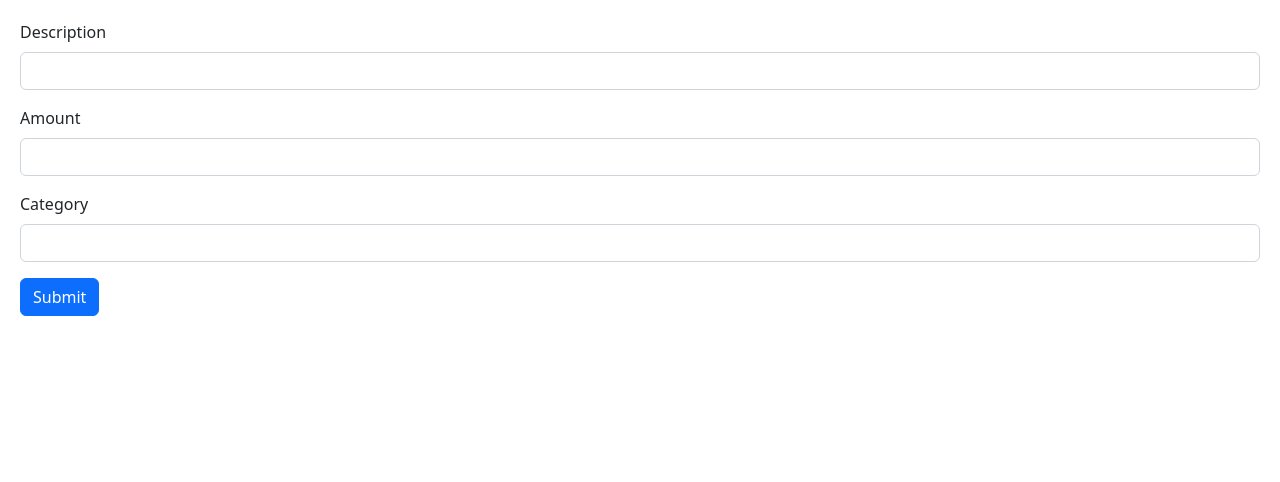
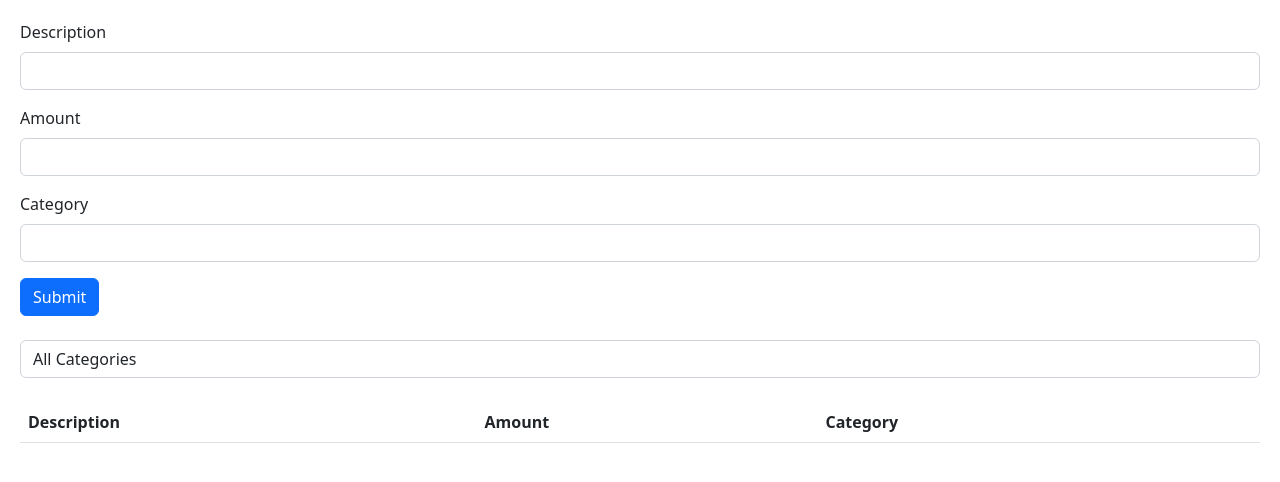
Before and after one commit to khaingthinzarthwe/MoshReactCourse, a React (Vite) app: page / in a window 1280 px wide. Shown: the top 482 px of the page. Built offline with nearby package versions, Linux system fonts and the light colour scheme.

Commit message:
Exercise-Expense Tracker

```diff
--- a/src/components/FormExercise.tsx
+++ b/src/components/FormExercise.tsx
@@ -1,5 +1,5 @@
-import React, { FormEvent, useRef } from "react";
-import { FieldValues, useForm } from "react-hook-form";
+import React, { useState } from "react";
+import { useForm } from "react-hook-form";
 
 interface formData {
   description: string;
@@ -8,11 +8,28 @@ interface formData {
 }
 
 const FormExercise = () => {
-  const { register, handleSubmit, formState: { errors } } = useForm<formData>();
+  const {
+    register,
+    handleSubmit,
+    formState: { errors },
+  } = useForm<formData>();
 
-  const onSubmit = (data: FieldValues) => console.log(data);
+  const [items, setItems] = useState<Array<formData>>([]);
+  const [filters, setFilter] = useState<Array<formData>>([]);
+
+  const onSubmit = (data: formData) => {
+    setItems([...items, data]);
+    setFilter([...filters, data])
+  };
+
+  const [visible, setVisible] = useState(true);
+
+  const onDelete = () => {
+    setVisible(false);
+  }
 
   return (
+    <>
       <form onSubmit={handleSubmit(onSubmit)}>
         <div className="mb-3">
           <label htmlFor="desc" className="form-label">
@@ -24,8 +41,14 @@ const FormExercise = () => {
             type="text"
             className="form-control"
           />
-        { errors.description?.type === 'required' && <p className="text-danger">Description is required.</p> }
-        { errors.description?.type === 'minLength' && <p className="text-danger">Description should be at least 3 characters.</p> }
+          {errors.description?.type === "required" && (
+            <p className="text-danger">Description is required.</p>
+          )}
+          {errors.description?.type === "minLength" && (
+            <p className="text-danger">
+              Description should be at least 3 characters.
+            </p>
+          )}
         </div>
         <div className="mb-3">
           <label htmlFor="amt" className="form-label">
@@ -37,25 +60,63 @@ const FormExercise = () => {
             type="number"
             className="form-control"
           />
-        { errors.amount?.type === 'required' && <p className="text-danger">Amount is required.</p> }
-        { errors.amount?.type === 'minLength' && <p className="text-danger">Amount should be at least 1.</p> }
+          {errors.amount?.type === "required" && (
+            <p className="text-danger">Amount is required.</p>
+          )}
         </div>
         <div className="mb-3">
           <label htmlFor="ctg" className="form-label">
             Category
           </label>
-        <select {...register("category", { required: true })} className="form-control" id="ctg">
+          <select
+            {...register("category", { required: true })}
+            className="form-control"
+            id="ctg"
+          >
             <option></option>
-          <option>Groceries</option>
-          <option>Utilities</option>
-          <option>Entertainment</option>
+            <option>Foods</option>
+            <option>Drinks</option>
+            <option>Fruits</option>
           </select>
-        { errors.category?.type === 'required' && <p className="text-danger">Category is required.</p> }
+          {errors.category?.type === "required" && (
+            <p className="text-danger">Category is required.</p>
+          )}
         </div>
         <button className="btn btn-primary" type="submit">
           Submit
         </button>
       </form>
+      <br></br>
+
+      <select onChange={e => setFilter(e.target.value == "All Categories" ? items : items.filter(item => item.category == e.target.value))} className="form-control" id="ctg">
+      <option value="All Categories">All Categories</option>
+        <option value="Foods">Foods</option>
+        <option value="Drinks">Drinks</option>
+        <option value="Fruits">Fruits</option>
+      </select>
+      <br></br>
+
+      <table className="table">
+        <thead>
+          <tr>
+            <th scope="col">Description</th>
+            <th scope="col">Amount</th>
+            <th scope="col">Category</th>
+            <th scope="col"></th>
+          </tr>
+        </thead>
+        {visible && <tbody>
+            {filters.map((item) => (
+              <tr key={item.description}>
+                <td>{item.description}</td>
+                <td>{item.amount}</td>
+                <td>{item.category}</td>
+                <td><button onClick={onDelete} type="button" className="btn btn-outline-danger">Delete</button></td>
+              </tr>
+            ))}
+        </tbody>}
+      </table>
+    </>
   );
 };
 
```
Lines whose indentation alone changed are shown as unchanged.
